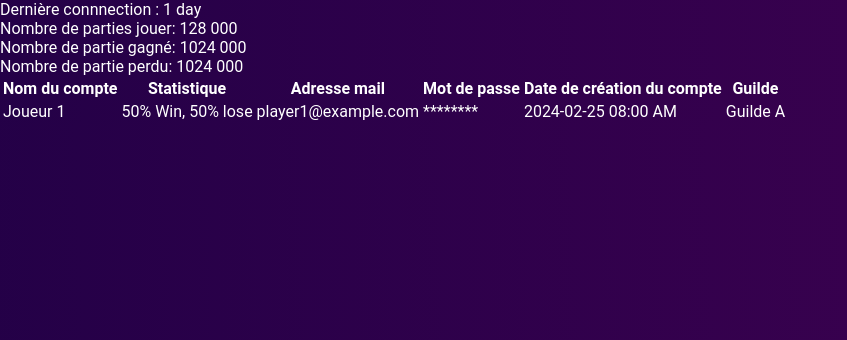
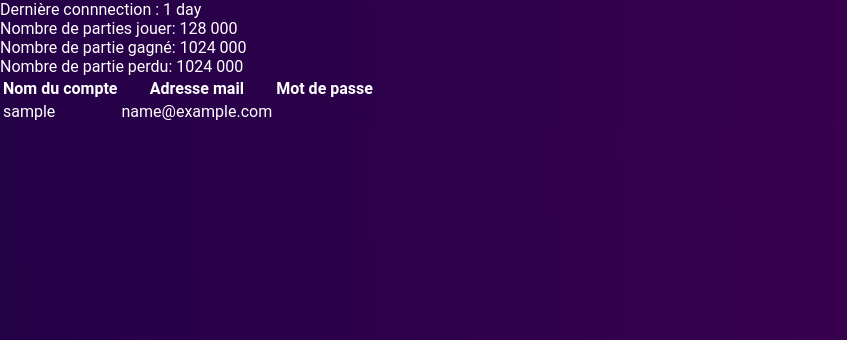
Before and after one commit to Lokyra/projet-annuel, a PHP site: page /profile.php in a window 1280 px wide. Shown: the part 104-444 px from the top of the page, without its empty margins (0-847 px from the left). Run offline with PHP 8.4, Linux system fonts and the light colour scheme; the visitor is signed in with stand-in values (Sample User, id 1).

Commit message:
Update profile.php

```diff
--- a/playerOnline/profile.php
+++ b/playerOnline/profile.php
@@ -1,7 +1,9 @@
+<?php
+session_start();
+?>
 <!DOCTYPE html>
 <html lang="en">
 <head>
-    <meta charset="UTF-8">
     <meta charset="UTF-8">
     <meta name="viewport" content="width=device-width, initial-scale=1.0">
     <link rel="shortcut icon" type="image/png" href="asset/favicon.png"/>
@@ -42,20 +44,15 @@
             <table class="game-table">
                 <tr>
                     <th>Nom du compte</th>
-                    <th>Statistique</th>
                     <th>Adresse mail</th>
                     <th>Mot de passe</th>
-                    <th>Date de création du compte</th>
-                    <th>Guilde</th>
                 </tr>
-                <tr>
-                    <td class="table-cell">Joueur 1</td>
-                    <td class="table-cell">50% Win, 50% lose</td>
-                    <td class="table-cell">player1@example.com</td>
-                    <td class="table-cell">********</td>
-                    <td class="table-cell">2024-02-25 08:00 AM</td>
-                    <td class="table-cell">Guilde A</td>
-                </tr>
+               <?php
+                 echo "<tr>";
+                 echo "<td class='table-cell'>" . $_SESSION['pseudo'] . "</td>";
+                 echo "<td class='table-cell'>" . $_SESSION['email'] . "</td>";
+                 echo "</tr>";
+               ?>
             </table>
         </div>
     </main>
```
